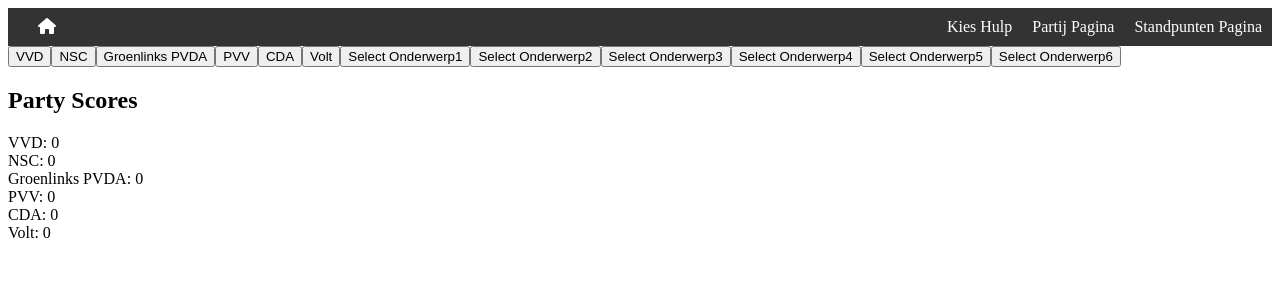
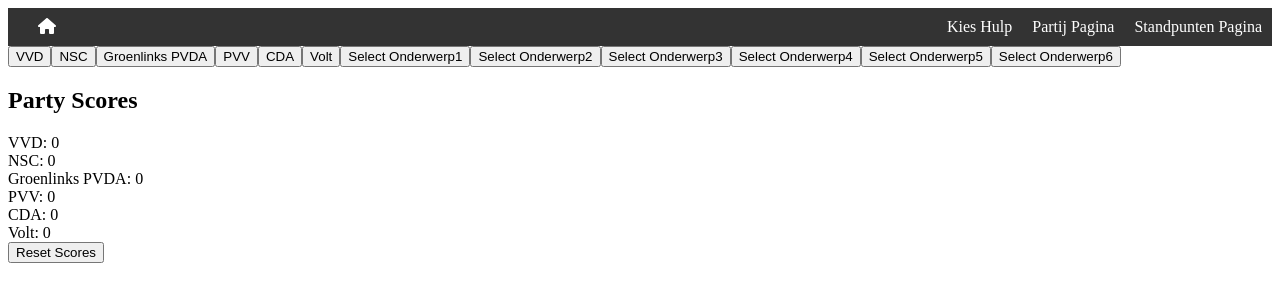
Before and after one commit to Haikotjo/Stemmen, a React (Create React App) app: page /kies-hulp in a window 1280 px wide. Shown: the top 302 px of the page. Built offline with nearby package versions, Linux system fonts and the light colour scheme.

Commit message:
totale reset knop toegevoegd

```diff
--- a/src/pages/electionhelper/ElectionHelper.js
+++ b/src/pages/electionhelper/ElectionHelper.js
@@ -89,6 +89,20 @@
         });
     };
 
+    const resetScores = () => {
+        // Leeg de localStorage
+        localStorage.removeItem('partyScores');
+
+        // Reset de componenttoestand
+        const initialScores = {};
+        partiesData.partijen.forEach((party) => {
+            initialScores[party] = 0;
+        });
+        setPartyScores(initialScores);
+        setAnsweredQuestions({});
+        setGivenAnswers({});
+    };
+
     return (
         <div className="App">
             {partiesData.partijen.map((party) => (
@@ -119,6 +133,7 @@
                     </div>
                 ))}
             </div>
+            <button onClick={resetScores}>Reset Scores</button>
         </div>
     );
 }
```
